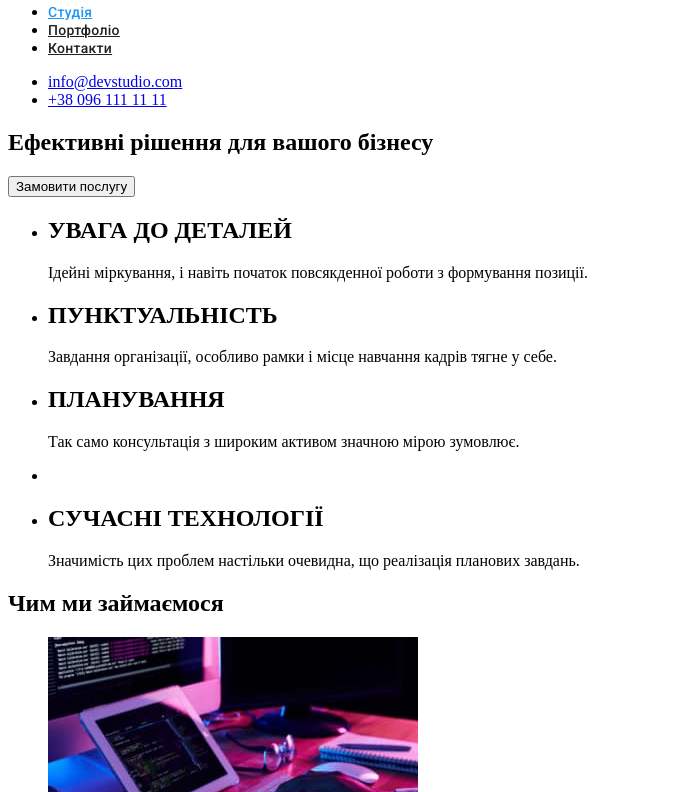
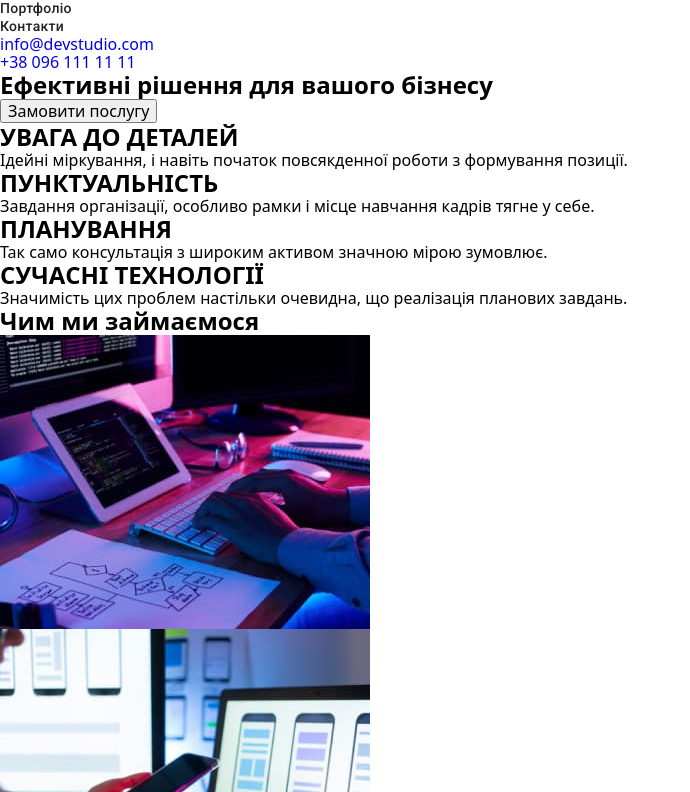
Before and after one commit to Taras1326/WebStudio, a plain HTML site: page index.html in a window 1280 px wide. Shown: the part 39-831 px from the top of the page, without its empty margins (0-690 px from the left). Drawn offline with nearby package versions, Linux system fonts and the light colour scheme.

Commit message:
normalise css

```diff
--- a/css/style.css
+++ b/css/style.css
@@ -8,6 +8,25 @@
     --footr-backround:#2F303A;
     --team-backround:#F5F4FA;
     accent-color: #2196F3;;
+
+
+    a {
+        text-decoration: none;
+    }
+
+    ul {
+        margin: 0;
+        padding: 0;
+        list-style: none;
+    }
+
+    h1,h2,h3,h4,p {
+        margin: 0;
+    }
+
+    img {
+        display: block;
+    }
 
     /* font-family: "Roboto", sans-serif; */
     /* font-family: "Releway", sans-serif; */
--- a/index.html
+++ b/index.html
@@ -8,6 +8,7 @@
 <link rel="preconnect" href="https://fonts.gstatic.com" crossorigin>
 <link href="https://fonts.googleapis.com/css2?family=Raleway:ital,wght@0,100..900;1,100..900&family=Roboto:ital,wght@0,100;0,300;0,400;0,500;0,700;0,900;1,100;1,300;1,400;1,500;1,700;1,900&display=swap" rel="stylesheet">
 
+<link rel="stylesheet" href="https://cdnjs.cloudflare.com/ajax/libs/modern-normalize/2.0.0/modern-normalize.min.css" integrity="sha512-4xo8blKMVCiXpTaLzQSLSw3KFOVPWhm/TRtuPVc4WG6kUgjH6J03IBuG7JZPkcWMxJ5huwaBpOpnwYElP/m6wg==" crossorigin="anonymous" referrerpolicy="no-referrer" />
     <link rel="stylesheet" href="./css/style.css">
 </head>
 <body>
```
Also changed, not shown: css/reset.css (added).
